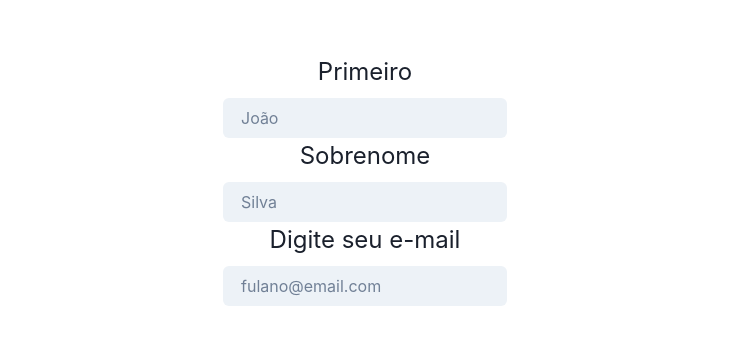
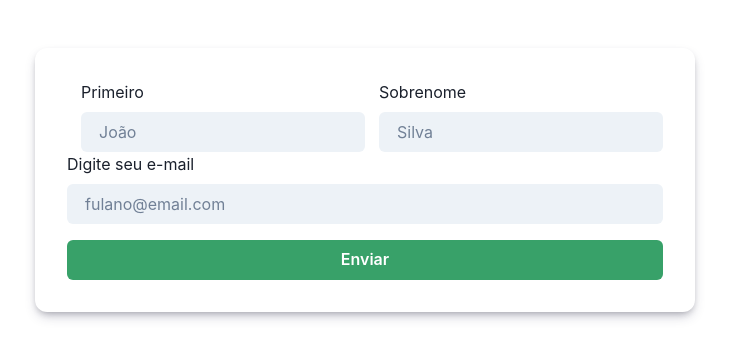
Before and after one commit to Jvctor/EmailServiceFront, a React (Vite) app: page / in a window 1280 px wide. Shown: the part 220-578 px from the top of the page, without its empty margins (275-1004 px from the left). Built offline with nearby package versions, Linux system fonts and the light colour scheme.

Commit message:
refactor: ajustando código para os padrões clean code

```diff
--- a/src/App.css
+++ b/src/App.css
@@ -11,3 +11,15 @@
   justify-content: center;
   flex-direction: column;
 }
+
+.container form{
+  padding: 32px 32px;
+  box-shadow: rgba(50, 50, 93, 0.25) 0px 6px 12px -2px, rgba(0, 0, 0, 0.3) 0px 3px 7px -3px;
+  border-radius: 12px;
+}
+
+.container form .name-form-container{
+  display: flex;
+  align-items: center;
+  gap: 14px;
+}
--- a/src/App.tsx
+++ b/src/App.tsx
@@ -1,4 +1,5 @@
 import { useState } from 'react'
+import { Button, Spacer } from '@chakra-ui/react'
 import PrimaryInput from './components/Input/PrimaryInput'
 import './App.css'
 
@@ -7,13 +8,11 @@
   const [firstName, setFirstName] = useState("")
   const [secondName, setSecondName] = useState("")
 
-  // const handleChange = (event: HTMLInputElement) => (
-  //   setEmail(event.target.value)
-  // )
-
   return (
     <div className='container'>
+      <form>
         <div className='name-form-container'>
+          <Spacer height='4' />
           <PrimaryInput
             value={email}
             onChange={event => setEmail(event.target.value)}
@@ -36,6 +35,9 @@
           label='Digite seu e-mail'
           placeholder='fulano@email.com'
         />
+        <Spacer height='4' />
+        <Button colorScheme='green' width='100%'>Enviar</Button>
+      </form>
     </div>
   )
 }
--- a/src/components/Input/PrimaryInput.css
+++ b/src/components/Input/PrimaryInput.css
@@ -6,6 +6,9 @@
 }
 
 .input-container .label {
-    font-size: 24px;
+    width: 100%;
+    font-size: 16px;
+    text-align: start;
     margin-bottom: 8px;
+    font-weight: 500px;
  }
--- a/src/components/Input/PrimaryInput.tsx
+++ b/src/components/Input/PrimaryInput.tsx
@@ -10,8 +10,8 @@
     placeholder: string
 }
 
-export default function PrimaryInput({name, value, onChange, label, placeholder} : PrimaryInput){
-    return(
+export default function PrimaryInput({ name, value, onChange, label, placeholder }: PrimaryInput) {
+    return (
         <div className='input-container'>
             <label className="label">{label}</label>
             <Input
```
Lines whose indentation alone changed are shown as unchanged.
